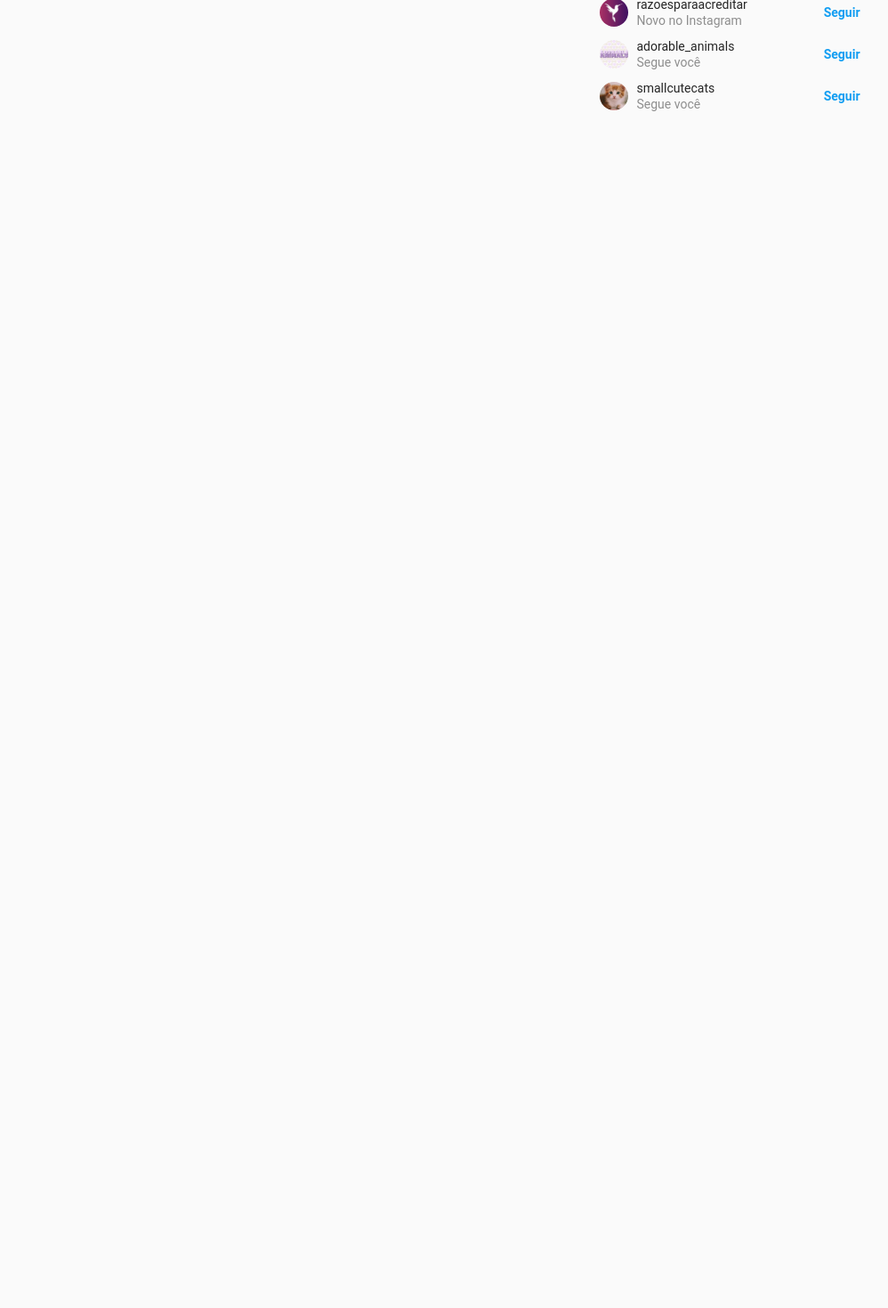
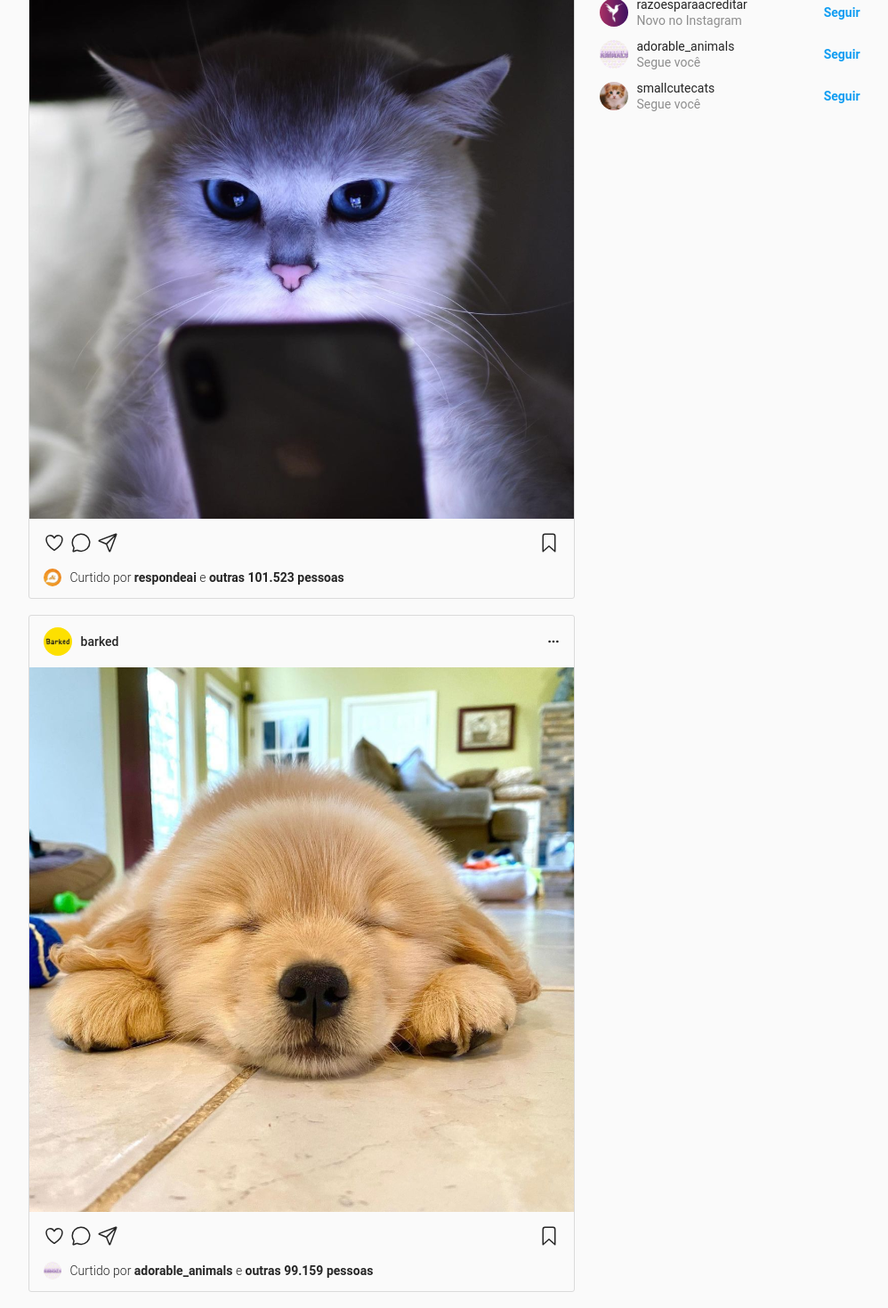
Before and after one commit to eduardaricaldes/projeto7-instagramreact, a React (Create React App) app: page / in a window 1280 px wide. Shown: the part 312-1782 px from the top of the page at 89% size, without its empty margins (141-1139 px from the left). Before the commit the page ends 800 px from the top, so only its background shows below. Built offline with nearby package versions, Linux system fonts and the light colour scheme.

Commit message:
criado o conteudo do componente post

```diff
--- a/src/components/Esquerda/Post.js
+++ b/src/components/Esquerda/Post.js
@@ -1,7 +1,84 @@
+import meowed from "../../assets/img/meowed.svg";
+import catcelphone from "../../assets/img/gato-telefone.svg";
+import respondeai from "../../assets/img/respondeai.svg";
+import barked from "../../assets/img/barked.svg";
+import dog from "../../assets/img/dog.svg";
+import adorableAnimals from "../../assets/img/adorable_animals.svg";
+
 export default function Post (){
   return(
-    <div className= "post">
+    <div className="posts">
+          <div className="post">
+            <div className="topo">
+              <div className="usuario">
+                <img src= {meowed} alt="meowed"/>
+                meowed
+              </div>
+              <div className="acoes">
+                <ion-icon name="ellipsis-horizontal"></ion-icon>
+              </div>
+            </div>
 
-    </div>
+            <div className="conteudo">
+            <img src={catcelphone} alt="catcelphone"/>
+            </div>
+
+            <div className="fundo">
+              <div className="acoes">
+                <div>
+                  <ion-icon name="heart-outline"></ion-icon>
+                  <ion-icon name="chatbubble-outline"></ion-icon>
+                  <ion-icon name="paper-plane-outline"></ion-icon>
+                </div>
+                <div>
+                  <ion-icon name="bookmark-outline"></ion-icon>
+                </div>
+              </div>
+
+              <div className="curtidas">
+                <img src={respondeai} alt="respondeai"/>
+                <div className="texto">
+                  Curtido por <strong>respondeai</strong> e <strong>outras 101.523 pessoas</strong>
+                </div>
+              </div>
+            </div>
+          </div>
+
+          <div className="post">
+            <div className="topo">
+              <div className="usuario">
+              <img src={barked} alt="barked"/>
+                barked
+              </div>
+              <div className="acoes">
+                <ion-icon name="ellipsis-horizontal"></ion-icon>
+              </div>
+            </div>
+
+            <div className="conteudo">
+              <img src={dog} alt="dog"/>
+            </div>
+
+            <div className="fundo">
+              <div className="acoes">
+                <div>
+                  <ion-icon name="heart-outline"></ion-icon>
+                  <ion-icon name="chatbubble-outline"></ion-icon>
+                  <ion-icon name="paper-plane-outline"></ion-icon>
+                </div>
+                <div>
+                  <ion-icon name="bookmark-outline"></ion-icon>
+                </div>
+              </div>
+
+              <div className="curtidas">
+              <img src={adorableAnimals} alt="adorableAnimals" />
+                <div className="texto">
+                  Curtido por <strong>adorable_animals</strong> e <strong>outras 99.159 pessoas</strong>
+                </div>
+              </div>
+            </div>
+          </div>
+        </div>
   );
 }
```
